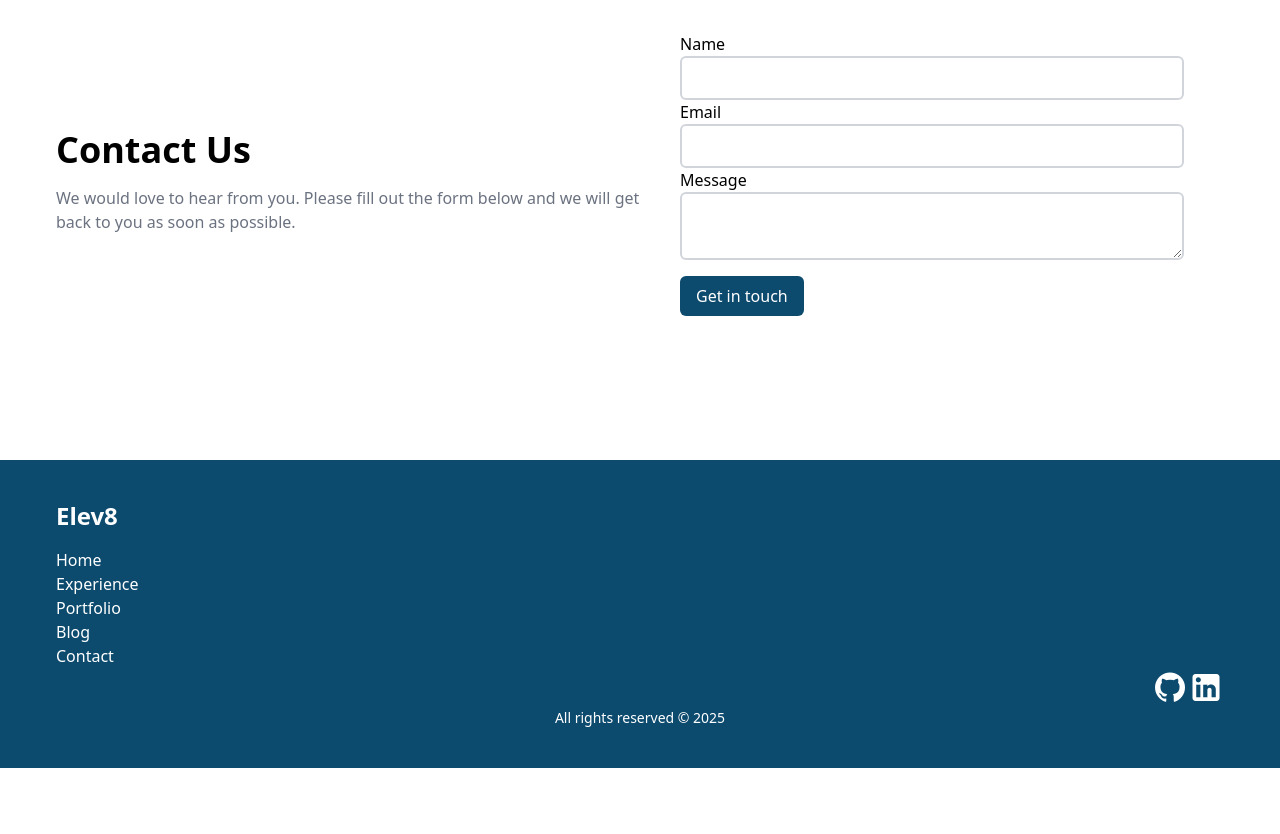
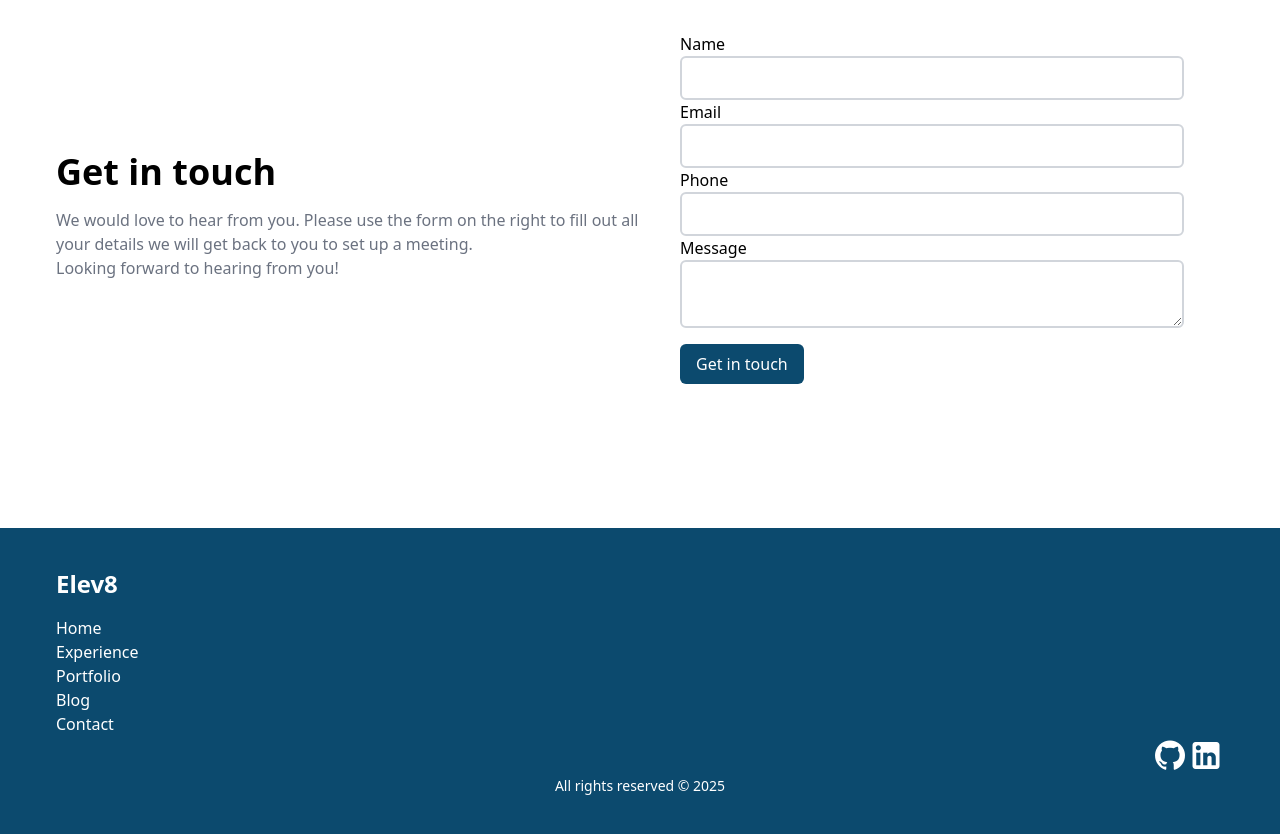
Before and after one commit to KirillTaylor/my-website, a Next.js app: page / in a window 1280 px wide. Shown: the part 1340-2174 px from the top of the page. Before the commit the page ends 2108 px from the top, so only its background shows below. Built offline with nearby package versions, Linux system fonts and the light colour scheme.

Commit message:
Improved text for ContactForm

```diff
--- a/components/ContactForm/ContactForm.tsx
+++ b/components/ContactForm/ContactForm.tsx
@@ -4,8 +4,12 @@ const ContactForm = () => {
     return (
         <div className="container flex items-center justify-center min-h-[15vh] py-10 my-10">
             <div className="w-1/2">
-                <h3 className="text-4xl font-bold mb-4">Contact Us</h3>
-                <p className="text-gray-500">We would love to hear from you. Please fill out the form below and we will get back to you as soon as possible.</p>
+                <h3 className="text-4xl font-bold mb-4">Get in touch</h3>
+                <p className="text-gray-500">
+                    We would love to hear from you. Please use the form on the right to fill out all your details we will get back to you to set up a meeting.
+                    <br />
+                    Looking forward to hearing from you!
+                </p>
             </div>
             <div className="w-1/2 p-10">
                 <form className="contact-form">
@@ -16,6 +20,10 @@ const ContactForm = () => {
                     <div className="form-group flex flex-col">
                         <label htmlFor="email">{'Email'}</label>
                         <input className="form-input" type="email" id="email" name="email" autoComplete="off" />
+                    </div>
+                    <div className="form-group flex flex-col">
+                        <label htmlFor="phone">{'Phone'}</label>
+                        <input className="form-input" type="tel" id="phone" name="phone" autoComplete="off" />
                     </div>
                     <div className="form-group flex flex-col">
                         <label htmlFor="message">{'Message'}</label>
```
